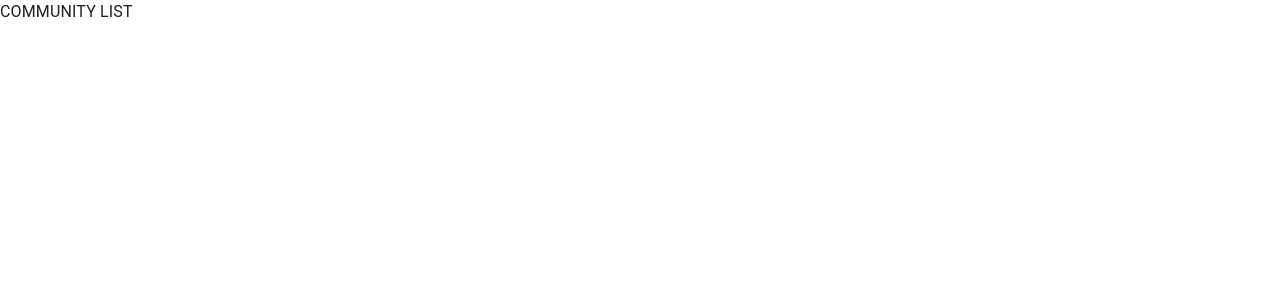
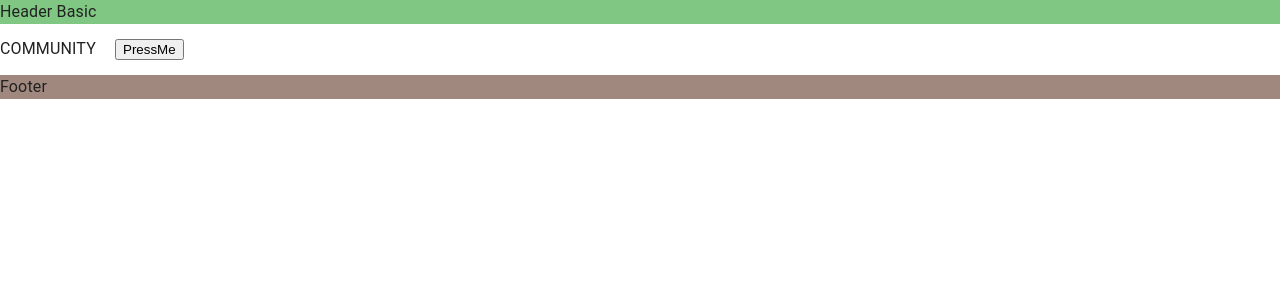
Before and after one commit to doston909/nestar-demo1, a Next.js app: page /community in a window 1280 px wide. Shown: the top 300 px of the page. Built offline with nearby package versions, Linux system fonts and the light colour scheme.

Commit message:
feat: integration Header and Footer via Layouts

```diff
--- /dev/null
+++ b/libs/components/layout/LayoutBasic.tsx
@@ -0,0 +1,24 @@
+import { Stack } from "@mui/material";
+import Head from "next/head";
+
+const withLayoutBasic = (Component: any) => {
+  return (props: any) => {
+    return (
+      <>
+        <Head>
+          <title>Nestar</title>
+        </Head>
+        <Stack id="pc-wrap">
+          <Stack sx={{ background: "#81c784" }}>Header Basic</Stack>
+          <Stack id={"main"}>
+            <Component {...props} />
+          </Stack>
+
+          <Stack sx={{ background: "#a1887f" }}>Footer</Stack>
+        </Stack>
+      </>
+    );
+  };
+};
+
+export default withLayoutBasic;
--- a/pages/api/hello.ts
+++ /dev/null
@@ -1,13 +0,0 @@
-// Next.js API route support: https://nextjs.org/docs/api-routes/introduction
-import type { NextApiRequest, NextApiResponse } from "next";
-
-type Data = {
-  name: string;
-};
-
-export default function handler(
-  req: NextApiRequest,
-  res: NextApiResponse<Data>,
-) {
-  res.status(200).json({ name: "John Doe" });
-}
--- a/pages/community/index.tsx
+++ b/pages/community/index.tsx
@@ -1,5 +1,16 @@
-const CommunityList  = () => {
-    return <div>COMMUNITY LIST</div>
+import withLayoutBasic from "@/libs/components/layout/LayoutBasic";
+import { NextPage } from "next";
+
+
+const Community: NextPage = () => {
+    return (
+        <div>
+            COMMUNITY{" "}
+            <button onClick={() => alert("Hello MIT")} style={{margin: "15px"}}>
+                PressMe
+                </button>
+        </div>
+    )
 };
 
-export default CommunityList;
+export default withLayoutBasic(Community);
```
Also changed, not shown: libs/components/layout/LayoutHome.tsx (added, +25 -0 lines), pages/index.tsx (+6 -8 lines), pages/property/[productId]/index.tsx (deleted, +0 -9 lines), pages/property/detail.tsx (added, +14 -0 lines), pages/property/index.tsx (+11 -3 lines).
